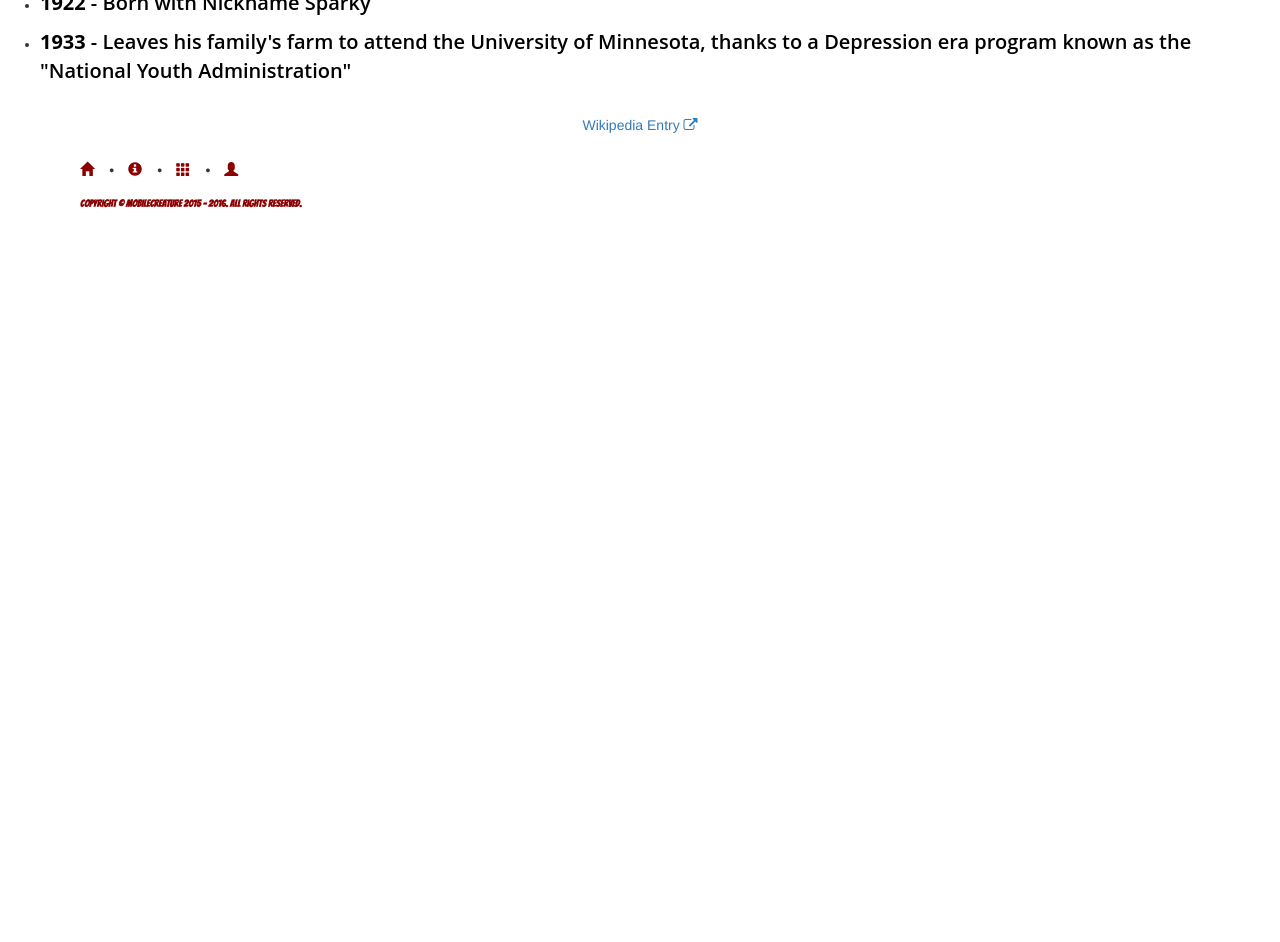
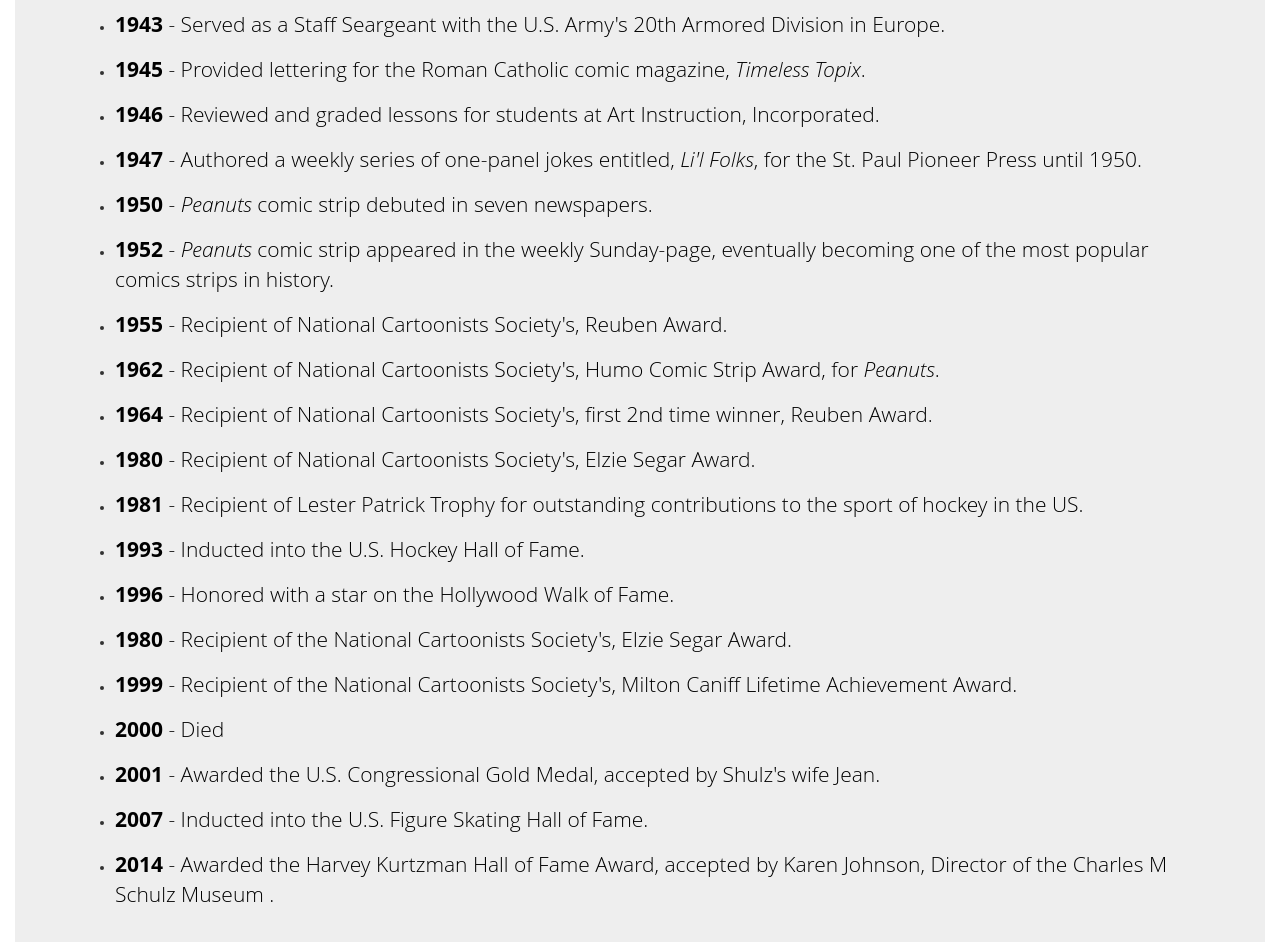
Before and after one commit to GJSmith3rd/FCC-Zipline-Tribute-Page, a website: page index.html in a window 1280 px wide. Shown: the part 750-1692 px from the top of the page. Before the commit the page ends 971 px from the top, so only its background shows below. Drawn offline with nearby package versions, Linux system fonts and the light colour scheme.

Commit message:
Finalizing Time Line copy.

```diff
--- a/index.html
+++ b/index.html
@@ -146,26 +146,77 @@
       <p>
         Charles M. Schulz in 1956, drawing Charlie Brown
       </p>
-    </div>
-  </div>
-  <!--/.jumbotron text-center -->
-  <!--/.jumbotron -->
 
       <div>
 
         <div class="text-center">
-      <h3>Here's a time line of Charles M Schulz's life:</h3>
+          <h3>TIME LINE</h3>
         </div>
 
-    <div>
+        <div class="text-left">
           <ul class="">
             <li>
-          <p><b>1922</b> - Born with Nickname Sparky</p>
+              <p><b>1922</b> - Born in Minneapolis, MN and grew up St. Paul, MN. Nicknamed Sparky</p>
             </li>
             <li>
-          <p><b>1933</b> - Leaves his family's farm to attend the University of Minnesota, thanks to a Depression era program
-            known as the "National Youth Administration"</p>
+              <p><b>1943</b> - Served as a Staff Seargeant with the U.S. Army's 20th Armored Division in Europe.</p>
             </li>
+            <li>
+              <p><b>1945</b> - Provided lettering for the Roman Catholic comic magazine, <i>Timeless Topix</i>.</p>
+            </li>
+            <li>
+              <p><b>1946</b> - Reviewed and graded lessons for students at Art Instruction, Incorporated.</p>
+            </li>
+            <li>
+              <p><b>1947</b> - Authored a weekly series of one-panel jokes entitled, <i>Li'l Folks</i>, for the St. Paul Pioneer Press until 1950.</p>
+            </li>
+            <li>
+              <p><b>1950</b> - <i>Peanuts</i> comic strip debuted in seven newspapers.</p>
+            </li>
+            <li>
+              <p><b>1952</b> - <i>Peanuts</i> comic strip appeared in the weekly Sunday-page, eventually becoming one of the
+                most popular comics strips in history. </p>
+            </li>
+            <li>
+              <p><b>1955</b> - Recipient of National Cartoonists Society's, Reuben Award.</p>
+            </li>
+            <li>
+              <p><b>1962</b> - Recipient of National Cartoonists Society's, Humo Comic Strip Award, for <i>Peanuts</i>.</p>
+            </li>
+            <li>
+              <p><b>1964</b> - Recipient of National Cartoonists Society's, first 2nd time winner, Reuben Award.</p>
+            </li>
+            <li>
+              <p><b>1980</b> - Recipient of National Cartoonists Society's, Elzie Segar Award.</p>
+            </li>
+            <li>
+              <p><b>1981</b> - Recipient of Lester Patrick Trophy for outstanding contributions to the sport of hockey  in the US.</p>
+            </li>
+            <li>
+              <p><b>1993</b> - Inducted into the U.S. Hockey Hall of Fame.</p>
+            </li>
+            <li>
+              <p><b>1996</b> - Honored with a star on the Hollywood Walk of Fame.</p>
+            </li>
+            <li>
+              <p><b>1980</b> - Recipient of the National Cartoonists Society's, Elzie Segar Award.</p>
+            </li>
+            <li>
+              <p><b>1999</b> - Recipient of the National Cartoonists Society's, Milton Caniff Lifetime Achievement Award.</p>
+            </li>
+            <li>
+              <p><b>2000</b> - Died</p>
+            </li>
+            <li>
+              <p><b>2001</b> - Awarded the U.S. Congressional Gold Medal, accepted by Shulz's wife Jean.</p>
+            </li>
+            <li>
+              <p><b>2007</b> - Inducted into the U.S. Figure Skating Hall of Fame.</p>
+            </li>
+            <li>
+              <p><b>2014</b> - Awarded the Harvey Kurtzman Hall of Fame Award, accepted by Karen Johnson, Director of the Charles M Schulz Museum .</p>
+            </li>
+
           </ul>
         </div>
 
@@ -175,6 +226,13 @@
         </div>
 
       </div>
+
+    </div>
+  </div>
+  <!--/.jumbotron text-center -->
+  <!--/.jumbotron -->
+
+
 
   <!--begin FOOTER container-->
   <div class="container ">
```
Lines whose indentation alone changed are shown as unchanged.
